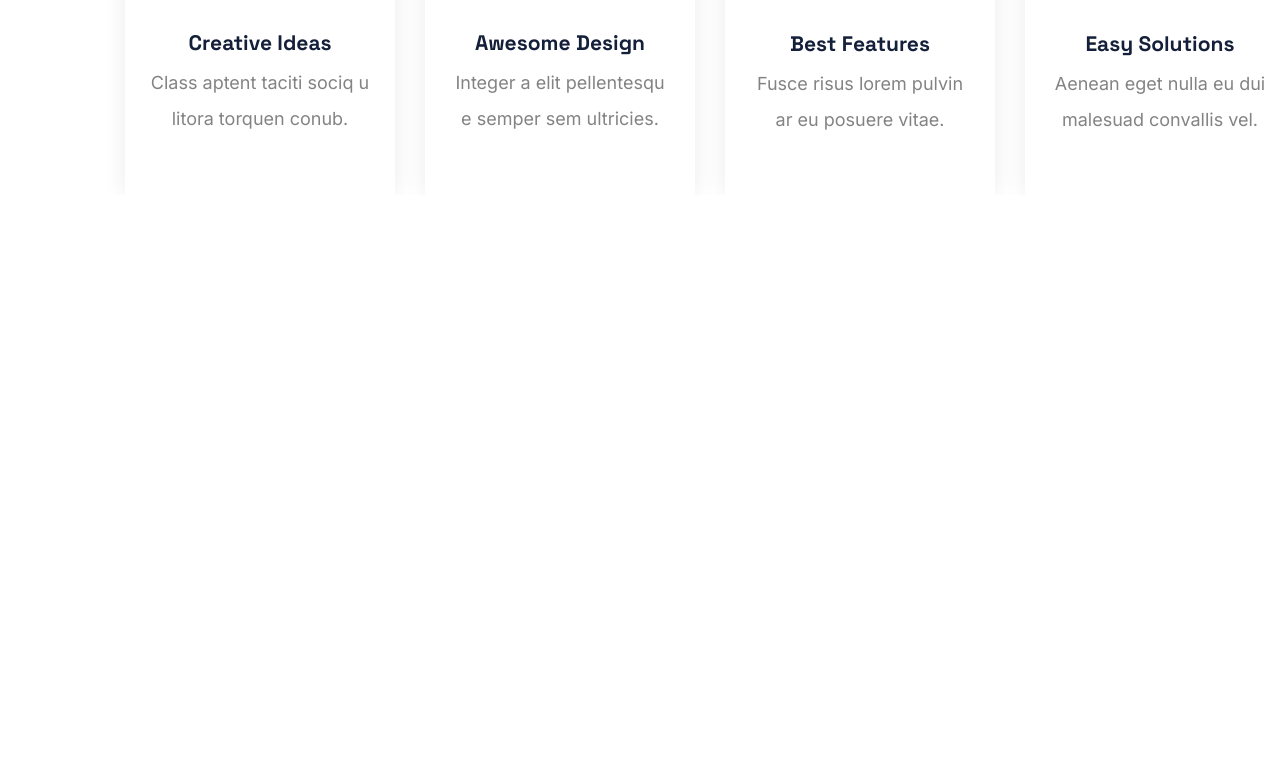
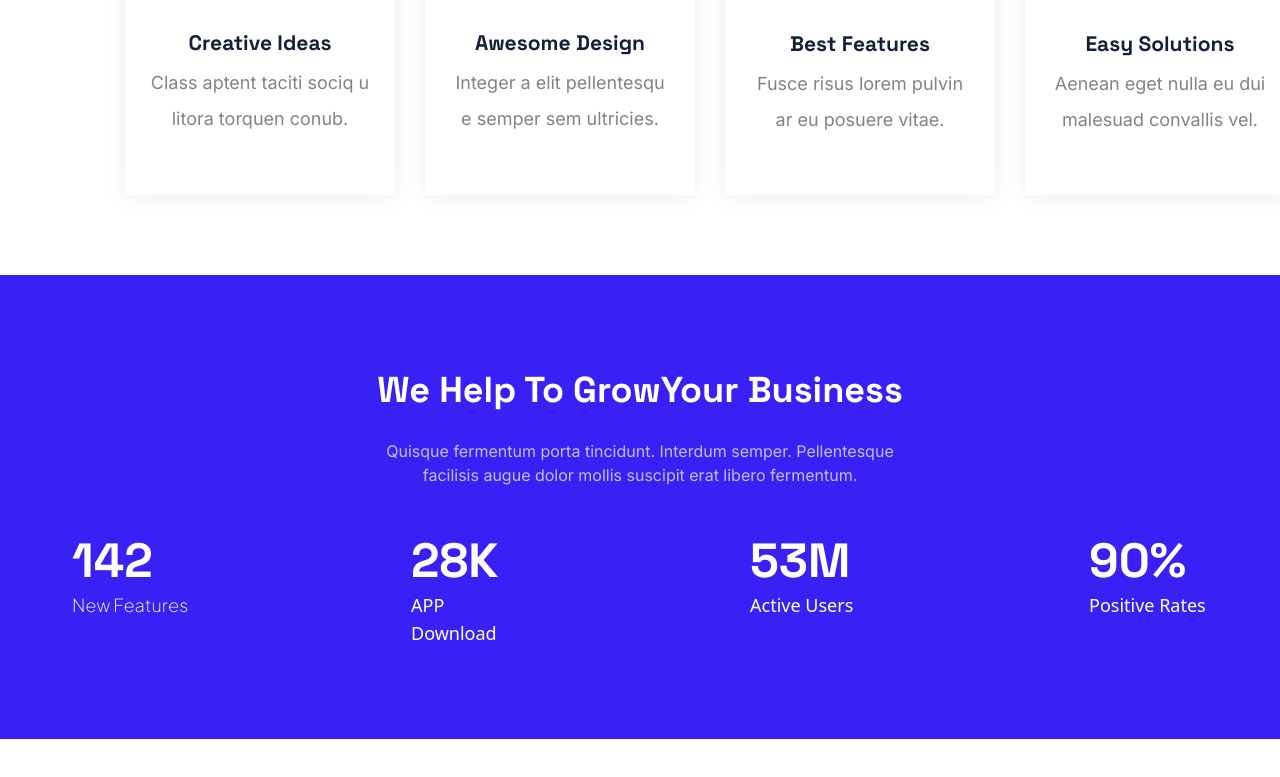
Before and after one commit to adlyatarisa/agency-website, a Next.js app: page / in a window 1280 px wide. Shown: the part 4454-5231 px from the top of the page. Before the commit the page ends 4649 px from the top, so only its background shows below. Built offline with nearby package versions, Linux system fonts and the light colour scheme.

Commit message:
feat: add achievements page

```diff
--- a/src/app/page.tsx
+++ b/src/app/page.tsx
@@ -4,6 +4,7 @@ import Pages from '@/components/pages'
 import Card from '@/components/card'
 import Performance from '@/components/performance'
 import Promote from '@/components/promote'
+import Achievement from '@/components/achievement'
 
 export default function Home() {
   return (
@@ -13,6 +14,7 @@ export default function Home() {
       <Card />
       <Performance />
       <Promote />
+      <Achievement />
     </main>
   )
 }
--- /dev/null
+++ b/src/components/achievement.tsx
@@ -0,0 +1,49 @@
+import React from 'react'
+
+export default function Achievement() {
+  return (
+    <div className="w-full h-[464px] flex justify-center items-center flex-col bg-blue-primary mt-20 mb-20">
+      <div className="w-[533px] h-[51px] text-center text-white text-4xl font-bold font-space leading-[44px]">
+        We Help To GrowYour Business
+      </div>
+      <div className="w-[526px] h-[52px] opacity-70 text-center text-white text-base font-normal font-inter leading-normal mt-5">
+        Quisque fermentum porta tincidunt. Interdum semper. Pellentesque
+        facilisis augue dolor mollis suscipit erat libero fermentum.
+      </div>
+      <div className="flex flex-row gap-[220px]">
+        <div className="w-[119px] flex flex-col mt-[40px]">
+          <div className="w-[109.91px] text-white text-5xl font-bold font-space leading-[60px]">
+            142
+          </div>
+          <div className="w-[119px] text-white text-lg font-thin font-jakarta leading-7">
+            New Features
+          </div>
+        </div>
+        <div className="w-[119px] flex flex-col mt-[40px]">
+          <div className="w-[109.91px] text-white text-5xl font-bold font-space leading-[60px]">
+            28K
+          </div>
+          <div className="w-[119px] text-white text-lg font-thin font-['Plus Jakarta Sans'] leading-7">
+            APP Download
+          </div>
+        </div>
+        <div className="w-[119px] flex flex-col mt-[40px]">
+          <div className="w-[109.91px] text-white text-5xl font-bold font-space leading-[60px]">
+            53M
+          </div>
+          <div className="w-[119px] text-white text-lg font-thin font-['Plus Jakarta Sans'] leading-7">
+            Active Users
+          </div>
+        </div>
+        <div className="w-[119px] flex flex-col mt-[40px]">
+          <div className="w-[109.91px] text-white text-5xl font-bold font-space leading-[60px]">
+            90%
+          </div>
+          <div className="w-[119px] text-white text-lg font-thin font-['Plus Jakarta Sans'] leading-7">
+            Positive Rates
+          </div>
+        </div>
+      </div>
+    </div>
+  )
+}
--- /dev/null
+++ b/src/components/loginpage.tsx
@@ -0,0 +1,59 @@
+import React from 'react'
+
+export default function Login() {
+  return (
+    <div className="w-[1260px] h-[681px] flex justify-between items-center flex-row border border-black mx-[95px] my-20 ">
+      <div className=" flex flex-col">
+        <div className="w-[451px] text-[#141f39] text-4xl font-bold font-space leading-[48px]">
+          Ready To Use Our App With No Hidden Malware
+        </div>
+        <div className="w-[451px] h-[55px] opacity-70 text-[#4f4f4f] text-base font-normal font-inter leading-relaxed mt-4">
+          Etiam euismod volutpat lacus fringilla henr. Mauris lobortis purus
+          velit quis. Nunc mollis venenatis metus nec aliquet.
+        </div>
+        <input
+          type="email"
+          className="w-[526px] h-[65px] bg-white shadow rounded-lg px-4 mt-5 mb-5"
+          style={{ boxShadow: '0 0 22px rgba(0, 0, 0, 0.08)' }}
+          placeholder="input your email"
+        />
+        <div className="opacity-60">
+          <span
+            style={{
+              color: '#4f4f4f',
+              fontSize: '0.875rem',
+              fontWeight: '0',
+              fontFamily: 'Plus Jakarta Sans',
+              lineHeight: '1.75rem',
+            }}
+          >
+            Already a member?
+          </span>
+          <span
+            style={{
+              color: '#4f4f4f',
+              fontSize: '0.875rem',
+              fontWeight: '400',
+              fontFamily: 'Plus Jakarta Sans',
+              lineHeight: '1.75rem',
+            }}
+          >
+            {' '}
+          </span>
+          <span
+            style={{
+              color: '#4f4f4f',
+              fontSize: '0.875rem',
+              fontWeight: '700',
+              fontFamily: 'Plus Jakarta Sans',
+              lineHeight: '1.75rem',
+            }}
+          >
+            Sign In
+          </span>
+        </div>
+      </div>
+      <div className=""></div>
+    </div>
+  )
+}
```
